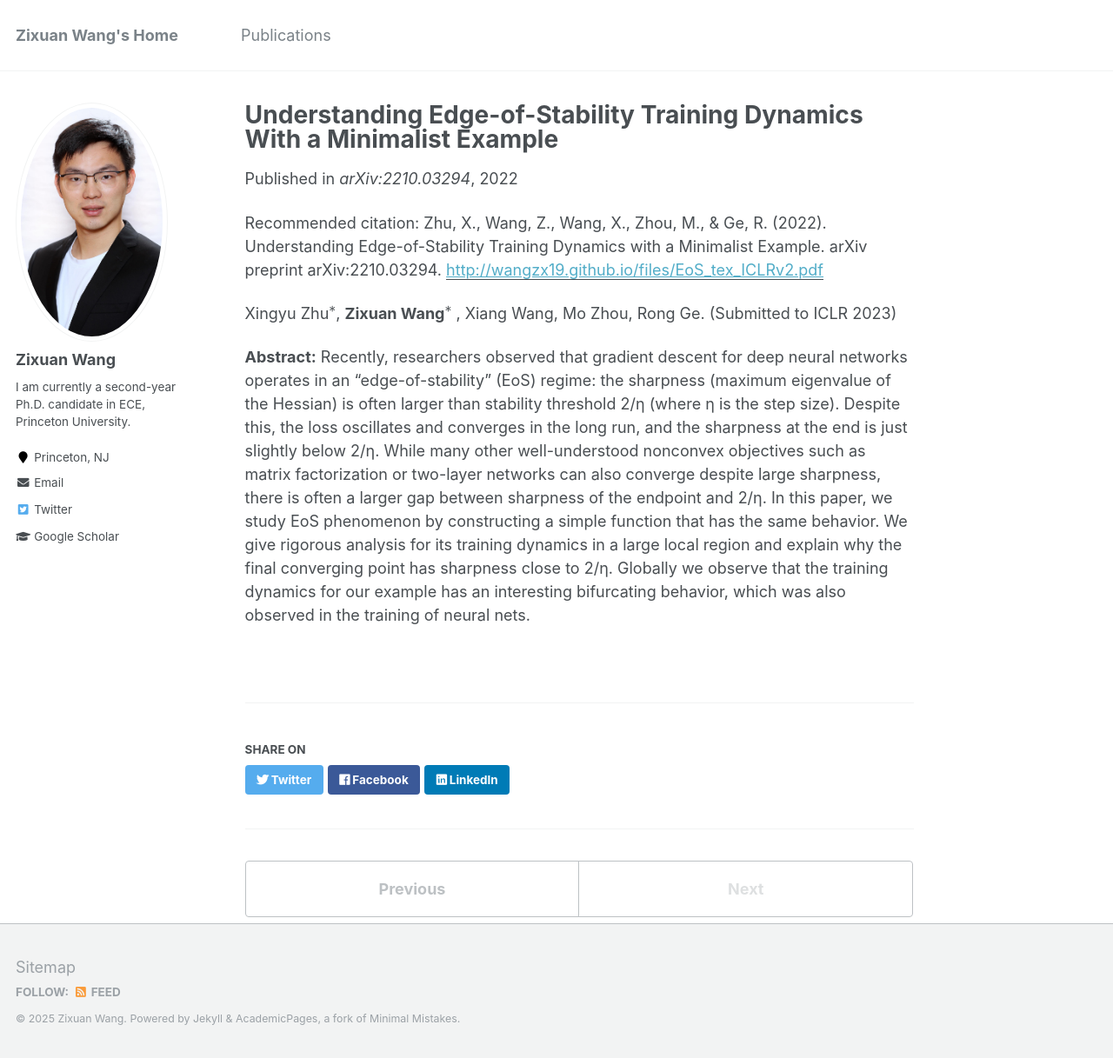
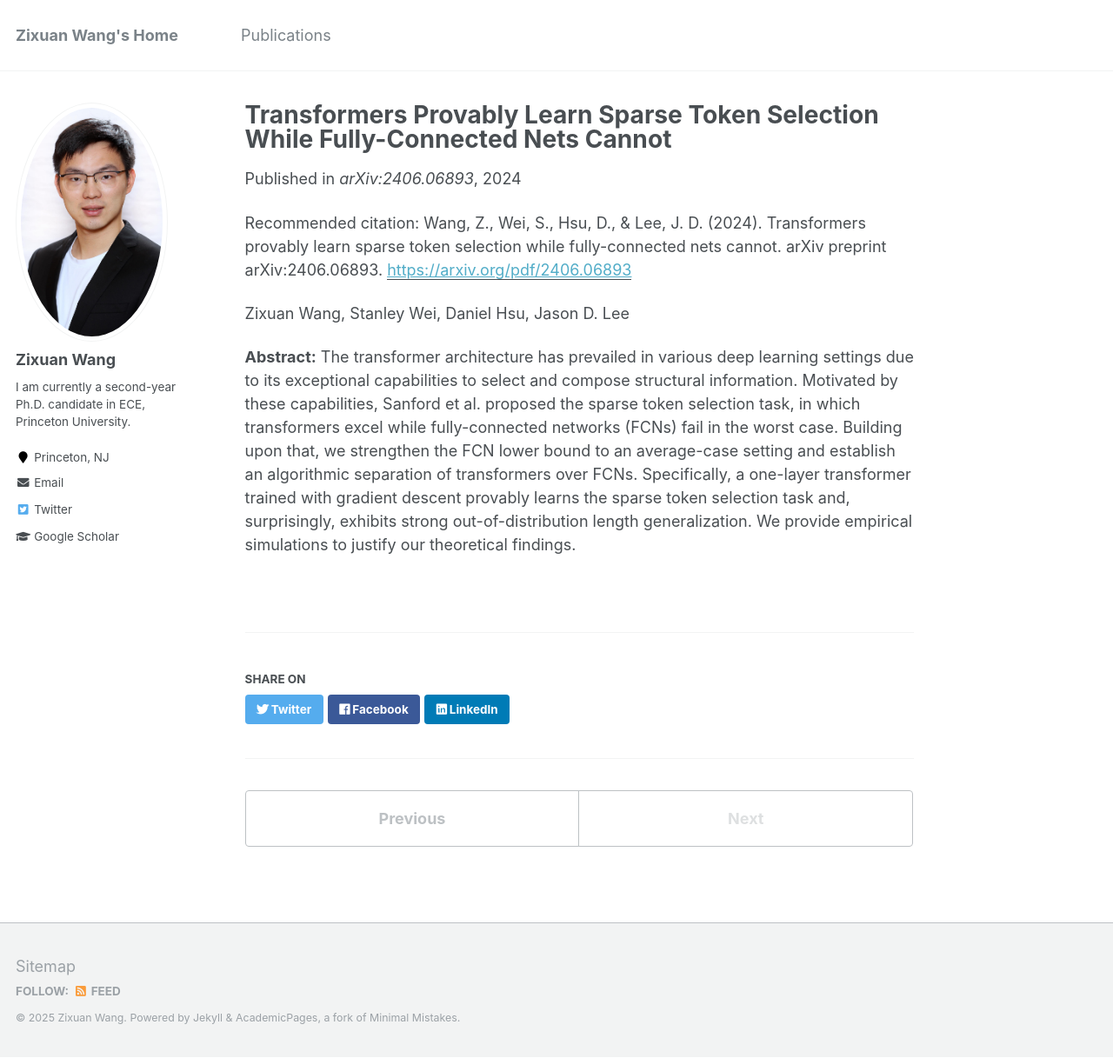
Before and after one commit to zixuan-wang-dlt/zixuan-wang-dlt.github.io, a Jekyll site: the page built from _publications/2022-11-17-paper-title-number-2 copy.md, in a window 1280 px wide and 1217 px high. Shown: the whole window at 87% size. Built offline with Jekyll 4.4.1, drawn with Linux system fonts in a browser that asks for light colours; formulas are drawn with MathJax 3; comment, search, counter and statistics services are not loaded.

Commit message:
update profile

```diff
--- /dev/null
+++ b/_publications/2022-11-17-paper-title-number-2 copy.md
@@ -0,0 +1,13 @@
+---
+title: "Transformers Provably Learn Sparse Token Selection While Fully-Connected Nets Cannot"
+collection: publications
+permalink: /publication/2022-11-17-paper-title-number-2
+excerpt: ''
+venue: 'arXiv:2406.06893'
+date: 2024-06-11
+paperurl: 'https://arxiv.org/pdf/2406.06893'
+citation: 'Wang, Z., Wei, S., Hsu, D., & Lee, J. D. (2024). Transformers provably learn sparse token selection while fully-connected nets cannot. arXiv preprint arXiv:2406.06893.'
+---
+Zixuan Wang, Stanley Wei, Daniel Hsu, Jason D. Lee
+
+**Abstract:** The transformer architecture has prevailed in various deep learning settings due to its exceptional capabilities to select and compose structural information. Motivated by these capabilities, Sanford et al. proposed the sparse token selection task, in which transformers excel while fully-connected networks (FCNs) fail in the worst case. Building upon that, we strengthen the FCN lower bound to an average-case setting and establish an algorithmic separation of transformers over FCNs. Specifically, a one-layer transformer trained with gradient descent provably learns the sparse token selection task and, surprisingly, exhibits strong out-of-distribution length generalization. We provide empirical simulations to justify our theoretical findings.
--- a/_publications/2022-11-17-paper-title-number-2.md
+++ b/_publications/2022-11-17-paper-title-number-2.md
@@ -1,7 +1,7 @@
 ---
 title: "Understanding Edge-of-Stability Training Dynamics With a Minimalist Example"
 collection: publications
-permalink: /publication/2022-11-17-paper-title-number-2
+permalink: /publication/Understanding_EoS
 excerpt: ''
 venue: 'arXiv:2210.03294'
 date: 2022-11-17
```
Also changed, not shown: _pages/about.md (+2 -2 lines), _publications/2009-10-01-paper-title-number-1.md (+1 -1 lines), 2 other files.
